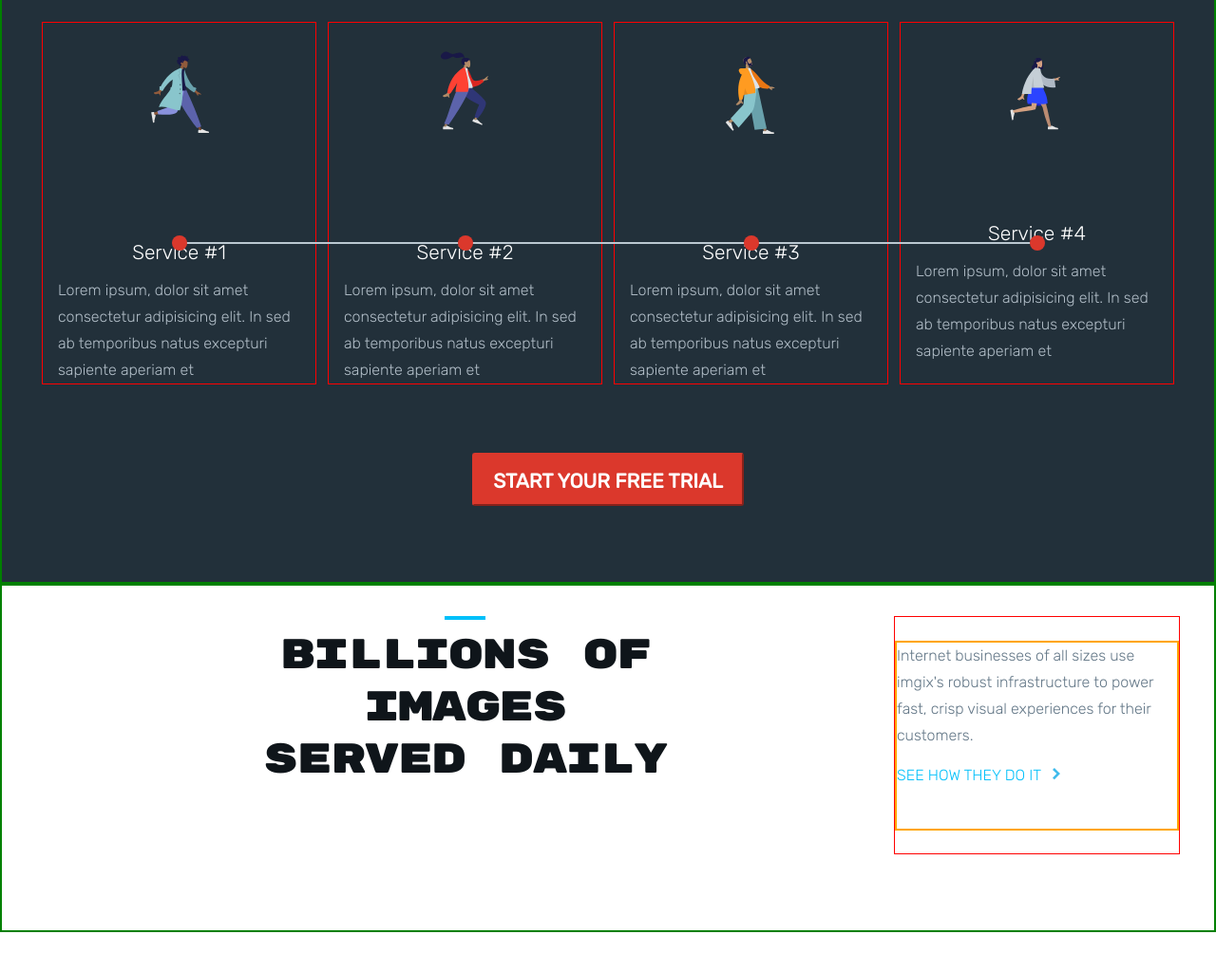
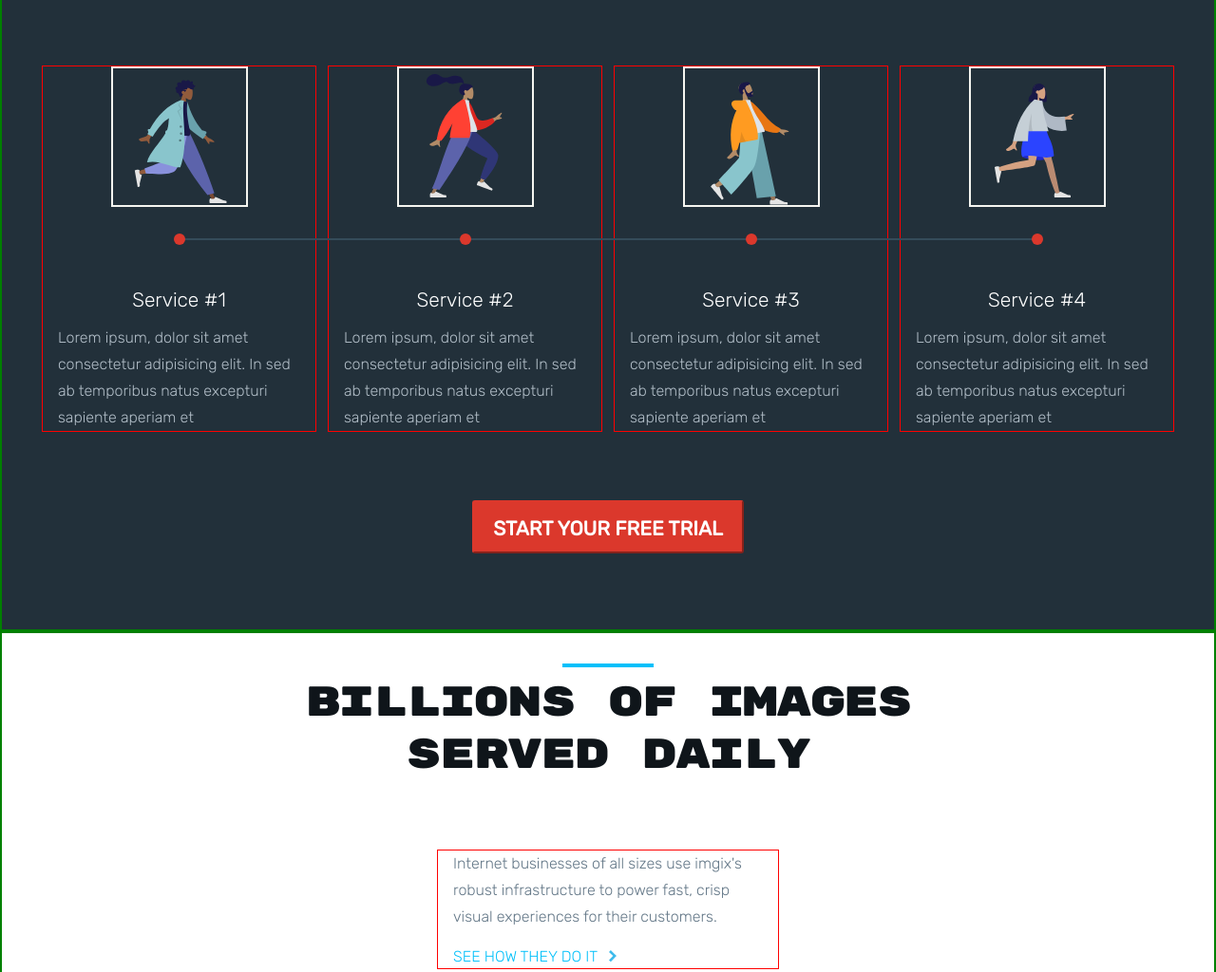
Before and after one commit to IoPhoenix/AwesomeProduct, a website: page app/index.html in a window 1280 px wide. Shown: the part 1337-2361 px from the top of the page at 95% size. Before the commit the page ends 2319 px from the top, so only its background shows below. Drawn offline with Linux system fonts and the light colour scheme.

Commit message:
Style icons

```diff
--- a/app/assets/styles/base/_mixins.scss
+++ b/app/assets/styles/base/_mixins.scss
@@ -33,7 +33,7 @@
   position: absolute;
   z-index: -1;
   margin: auto;
-  background-color: #bbc8d1;
+  background-color: #354b5a;
   content: '';
 }
 
--- a/app/assets/styles/modules/_block.scss
+++ b/app/assets/styles/modules/_block.scss
@@ -5,14 +5,15 @@
     flex: 0 0 75%;
     margin: 0 6px;
     z-index: 1;
+    justify-content: center;
 
     @include atSmallest {
       flex: 0 0 100%;
       justify-content: space-between;
     }
 
-    @include atSmall {
-      justify-content: center;
+    @include atMediumSmall {
+      justify-content: space-evenly;
     }
 
     @include atMedium {
@@ -26,6 +27,18 @@
     }
 
     &--single {
+      margin: 0 auto;
+      max-width: 320px;
+
+      @include atLarge {
+        max-width: 360px;
+      }
+
+      & .block__text {
+        margin: 0;
+        max-width: inherit;
+        flex: unset;
+      }
 
     }
 
@@ -34,19 +47,13 @@
       margin: 0;
 
       @include atSmallest {
-        justify-content: space-between;
         align-items: center;
         flex: 0 0 100%;
-      }
-
-      @include atMediumSmall {
-        justify-content: space-evenly;
       }
 
       @include atMedium {
         flex: 0 0 calc(33.33333% - 12px);
         margin: 0 6px;
-        justify-content: center;
       }
 
       @include atLarge {
@@ -104,7 +111,7 @@
       }
     }
     &:first-child .block__bullet::before {
-        display: none;
+      display: none;
     }
     &:last-child .block__bullet::after {
       display: none;
@@ -113,13 +120,9 @@
 
 
     &__icon {
-      // border: 1px solid rgb(245, 245, 240);
-      @extend %centered;
-      width: 144px;
-      height: 144px;
+      border: 2px solid rgb(245, 245, 240);
 
       @include atSmallest {
-        width: 200px;
         flex: 0 0 calc(33.33333% - 24px);
         margin: 0 12px;
         display: flex;
@@ -137,22 +140,9 @@
       }
 
       @include atLarge {
-        // width: 100%;
-        // height: auto;
-        width: 144px;
-        height: 144px;
-      }
-
-      & svg {
-        width: 100%;
-        height: auto;
       }
 
       &--with-mb {
-        @include atSmallest {
-          margin-bottom: 70px;
-        }
-
         @include atMedium {
           margin-bottom: 80px;
         }
@@ -163,7 +153,7 @@
 
     &__bullet {
       position: absolute;
-      top: 100px;
+      top: 72px;
       bottom: 0;
       left: -48px;
       border-radius: 50%;
@@ -181,9 +171,7 @@
         right: 0;
         bottom: 0;
         left: 0;
-        top: 224px;
-        width: 16px;
-        height: 16px;
+        top: 176px;
       }
 
       &:after {
@@ -193,6 +181,10 @@
         left: 0;
         bottom: -240px;
         width: 2px;
+
+        @include atSmallest {
+          bottom: -187px;
+        }
 
         @include atMedium {
           height: 2px;
@@ -213,8 +205,9 @@
         width: 2px;
 
         @include atSmallest {
-          top: -140px;
+          top: -187px;
         }
+
         @include atMedium {
           height: 2px;
           top: 0;
--- a/app/assets/styles/modules/_wrapper.scss
+++ b/app/assets/styles/modules/_wrapper.scss
@@ -6,7 +6,6 @@
     position: relative;
     display: flex;
     flex-wrap: wrap;
-    //max-width: 1440px;
     z-index: 1;
 
     @include atLarge {
@@ -32,4 +31,8 @@
             padding-bottom: 80px;
         }
     }
+
+    &--no-flex {
+        display: block;
+    }
 }
--- a/app/index.html
+++ b/app/index.html
@@ -649,7 +649,7 @@
 			<ul class="services__list">
 				<li class="block block--dark">
 					<div class="block__icon block__icon--with-mb">
-							<svg width="200px" height="200px" viewBox="0 0 380 480" version="1.1" xmlns="http://www.w3.org/2000/svg" xmlns:xlink="http://www.w3.org/1999/xlink">
+							<svg width="144" height="144" viewBox="0 0 380 480" version="1.1" xmlns="http://www.w3.org/2000/svg" xmlns:xlink="http://www.w3.org/1999/xlink">
 								<title>humaaans/standing-4</title>
 								<desc>Created with Sketch.</desc>
 								<g id="humaaans/standing-4" stroke="none" stroke-width="1" fill="none" fill-rule="evenodd">
@@ -694,7 +694,7 @@
 				</li>
 				<li class="block block--dark">
 					<div class="block__icon block__icon--with-mb">
-						<svg width="200px" height="200px" viewBox="0 0 380 480" version="1.1" xmlns="http://www.w3.org/2000/svg" xmlns:xlink="http://www.w3.org/1999/xlink">
+						<svg width="144" height="144" viewBox="0 0 380 480" version="1.1" xmlns="http://www.w3.org/2000/svg" xmlns:xlink="http://www.w3.org/1999/xlink">
 								<title>humaaans/standing-9</title>
 								<desc>Created with Sketch.</desc>
 								<g id="humaaans/standing-9" stroke="none" stroke-width="1" fill="none" fill-rule="evenodd">
@@ -737,7 +737,7 @@
 				</li>
 				<li class="block block--dark">
 					<div class="block__icon block__icon--with-mb">
-						<svg width="200px" height="200px" viewBox="0 0 380 480" version="1.1" xmlns="http://www.w3.org/2000/svg" xmlns:xlink="http://www.w3.org/1999/xlink">
+						<svg width="144" height="144" viewBox="0 0 380 480" version="1.1" xmlns="http://www.w3.org/2000/svg" xmlns:xlink="http://www.w3.org/1999/xlink">
 							<!-- Generator: Sketch 53.2 (72643) - https://sketchapp.com -->
 							<title>humaaans/standing-19</title>
 							<desc>Created with Sketch.</desc>
@@ -781,8 +781,8 @@
 					</div>
 				</li>
 				<li class="block block--dark">
-					<div class="block__icon">
-						<svg width="200px" height="200px" viewBox="0 0 380 480" version="1.1" xmlns="http://www.w3.org/2000/svg" xmlns:xlink="http://www.w3.org/1999/xlink">
+					<div class="block__icon block__icon--with-mb">
+						<svg width="144" height="144" viewBox="0 0 380 480" version="1.1" xmlns="http://www.w3.org/2000/svg" xmlns:xlink="http://www.w3.org/1999/xlink">
 							<!-- Generator: Sketch 53.2 (72643) - https://sketchapp.com -->
 							<title>humaaans/standing-8</title>
 							<desc>Created with Sketch.</desc>
@@ -831,17 +831,19 @@
 	</section>
 
 	<section class="customers">
-		<div class="wrapper wrapper--with-padding">
+		<div class="wrapper wrapper--with-padding wrapper--no-flex">
 			<h2 class="title title--with-line title--with-mb">Billions of images <br> served daily</h2>
-			<li class="block block--one-third">
+			<div class="block block--single">
 				<div class="block__text">
 					<p class="block__description">
-								Internet businesses of all sizes use imgix's robust infrastructure to power fast, crisp visual experiences for their customers.						</p>
+						Internet businesses of all sizes use imgix's robust infrastructure to power fast, crisp visual experiences for their customers.
+					</p>
 					<a src="#" class="block__link">SEE HOW THEY DO IT
 						<svg version="1.1" id="Layer_1" xmlns="http://www.w3.org/2000/svg" xmlns:xlink="http://www.w3.org/1999/xlink" x="0px" y="0px" width="8px" height="12.3px" viewBox="0 0 8 12.3" style="enable-background:new 0 0 8 12.3;" xml:space="preserve">
 							<polygon style="fill:#3FBBEC;" points="6.1,4.3 1.9,0 0,1.9 4.3,6.1 0,10.4 1.9,12.3 6,8.1 8,6.1 "></polygon>
 						</svg>
 					</a>
+				</div>
 			</div>
 		</div>
 	</section>
```
Also changed, not shown: app/temp/styles/style.css. Lines whose indentation alone changed are shown as unchanged.
